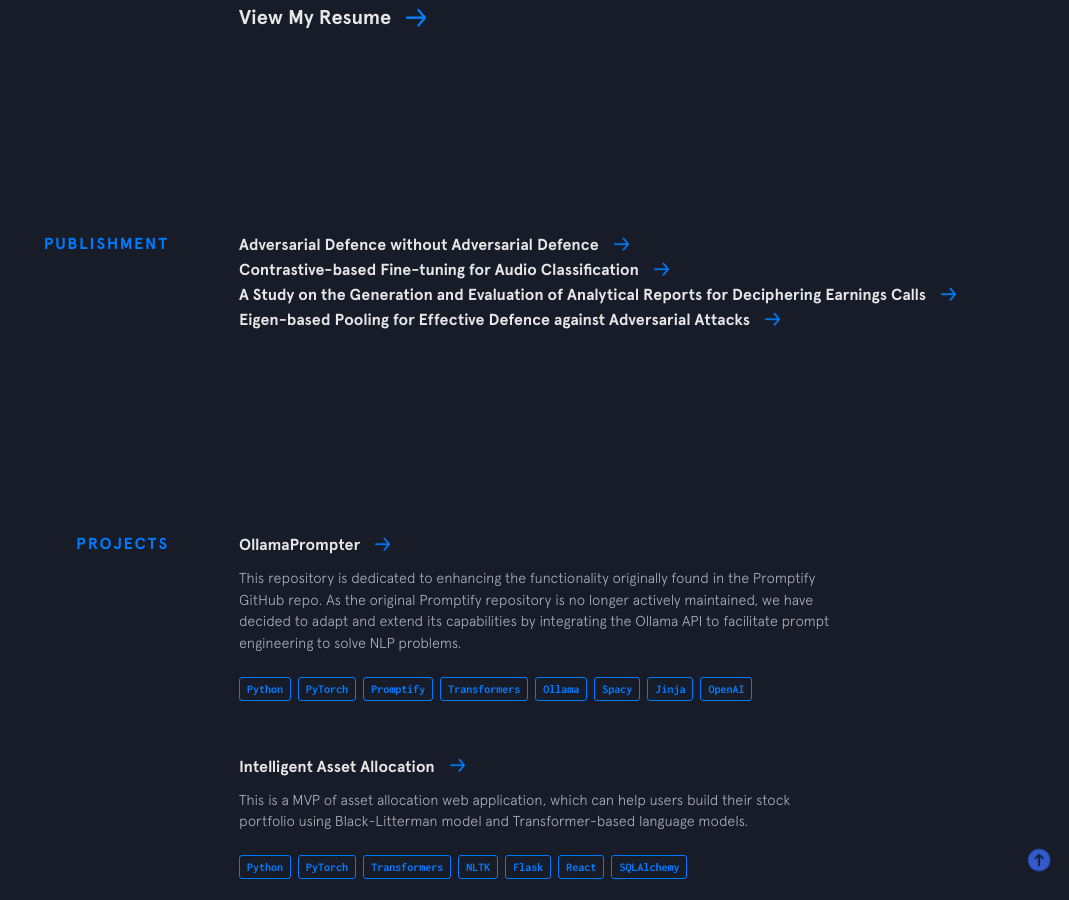
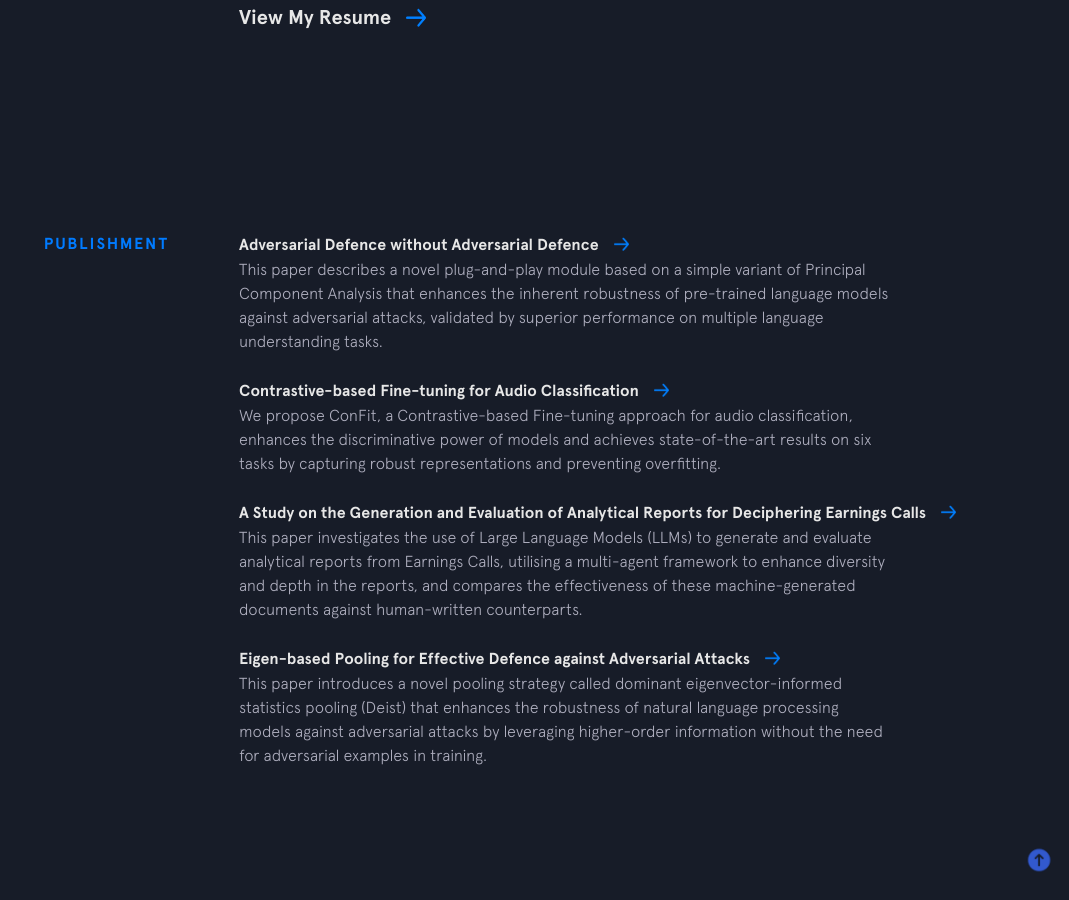
Before and after one commit to yangwang825/yangwang825.github.io, a Jekyll site: the page built from index.html, in a window 1280 px wide and 900 px high, scrolled down 2428 px. Shown: the whole window, without its empty margins (211-1280 px from the left). Built offline with Jekyll 4.4.1, drawn with Linux system fonts in a browser that asks for light colours; nearby versions of some CDN libraries.

Commit message:
Add files via upload

```diff
--- a/_data/publishment.yml
+++ b/_data/publishment.yml
@@ -1,7 +1,7 @@
 - name: Adversarial Defence without Adversarial Defence
   url: https://github.com/PuReDefence/pure
   code: https://github.com/PuReDefence/pure
-  description: We propose a novel module that leverages a simpler variant of Principal Component Analysis (PCA) to inherently acquire robustness against adversarial attacks.
+  description: This paper describes a novel plug-and-play module based on a simple variant of Principal Component Analysis that enhances the inherent robustness of pre-trained language models against adversarial attacks, validated by superior performance on multiple language understanding tasks.
   used:
     - thing: Yang Wang
     - thing: Chenghao Xiao
@@ -13,7 +13,7 @@
 - name: Contrastive-based Fine-tuning for Audio Classification
   url: https://openreview.net/pdf?id=nm8lp070Zk
   code: https://openreview.net/pdf?id=nm8lp070Zk
-  description: An important paradigm of speech and sound processing consists of efficient fine-tuning on adaptation to downstream tasks or domains. The primary challenge with fully fine-tuning a large-scale pre-trained model is overfitting, and the model may converge significantly slow. Herein, we propose Contrastive-based Fine-tuning (ConFit) for audio classification, which works by capturing robust representations and improve the discriminative power of the off-the-shelf models.
+  description: We propose ConFit, a Contrastive-based Fine-tuning approach for audio classification, enhances the discriminative power of models and achieves state-of-the-art results on six tasks by capturing robust representations and preventing overfitting.
   used:
     - thing: Yang Wang
     - thing: Qibin Liang
@@ -25,7 +25,7 @@
 - name: A Study on the Generation and Evaluation of Analytical Reports for Deciphering Earnings Calls
   url: https://openreview.net/pdf?id=rCb9KI1Y0w
   code: https://openreview.net/pdf?id=rCb9KI1Y0w
-  description: This paper explores the use of Large Language Models (LLMs) in the generation and evaluation of analytical reports derived from Earnings Calls (ECs). Addressing a current gap in research, we explore the generation of analytical reports with LLMs in a multi-agent framework, designing specialized agents that introduce diverse viewpoints and desirable topics of analysis into the report generation process. Through multiple analyses, we examine the alignment between generated and human-written reports and the impact of both individual and collective agents.
+  description: This paper investigates the use of Large Language Models (LLMs) to generate and evaluate analytical reports from Earnings Calls, utilising a multi-agent framework to enhance diversity and depth in the reports, and compares the effectiveness of these machine-generated documents against human-written counterparts.
   used:
     - thing: Tomas Goldsack
     - thing: Yang Wang
@@ -35,7 +35,7 @@
 - name: Eigen-based Pooling for Effective Defence against Adversarial Attacks
   url: https://openreview.net/pdf?id=EmW7Fs5BOd
   code: https://openreview.net/pdf?id=EmW7Fs5BOd
-  description: This paper explores the use of Large Language Models (LLMs) in the generation and evaluation of analytical reports derived from Earnings Calls (ECs). Addressing a current gap in research, we explore the generation of analytical reports with LLMs in a multi-agent framework, designing specialized agents that introduce diverse viewpoints and desirable topics of analysis into the report generation process. Through multiple analyses, we examine the alignment between generated and human-written reports and the impact of both individual and collective agents.
+  description: This paper introduces a novel pooling strategy called dominant eigenvector-informed statistics pooling (Deist) that enhances the robustness of natural language processing models against adversarial attacks by leveraging higher-order information without the need for adversarial examples in training.
   used:
     - thing: Yang Wang
     - thing: Yizhi Li
--- a/_includes/publishment.html
+++ b/_includes/publishment.html
@@ -6,7 +6,7 @@
       <div class="project__name">
         <a href="{{publishment.url}}" target="_blank" class="arrow-link">{{publishment.name}}</a>
       </div>
-      <!-- <p>{{publishment.description}}</p> -->
+      <p>{{publishment.description}}</p>
       <!-- <div class="project__used"> -->
         <!-- {% for item in publishment.used %} -->
         <!-- <span class="project__used__item">{{item.thing}}</span> -->
```
